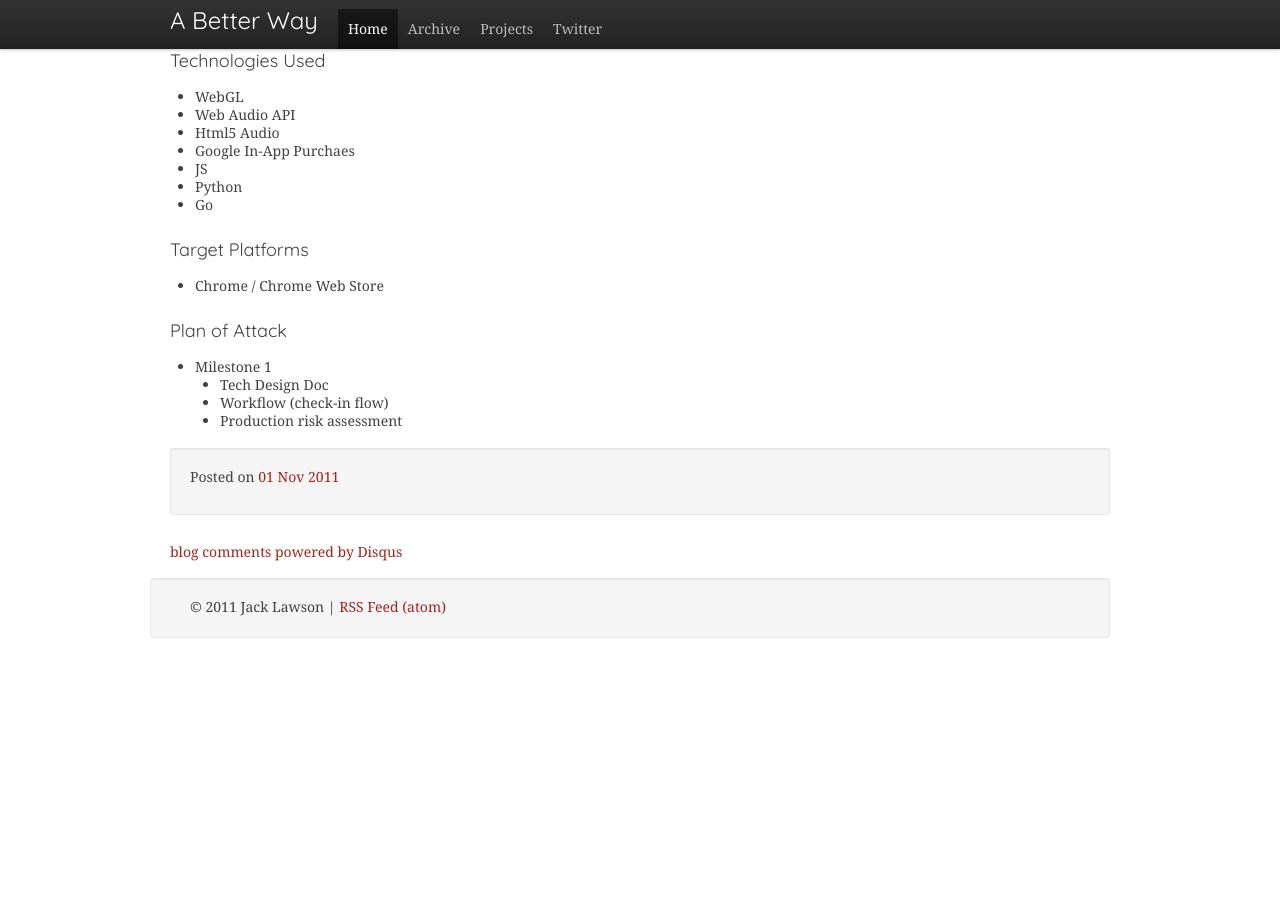
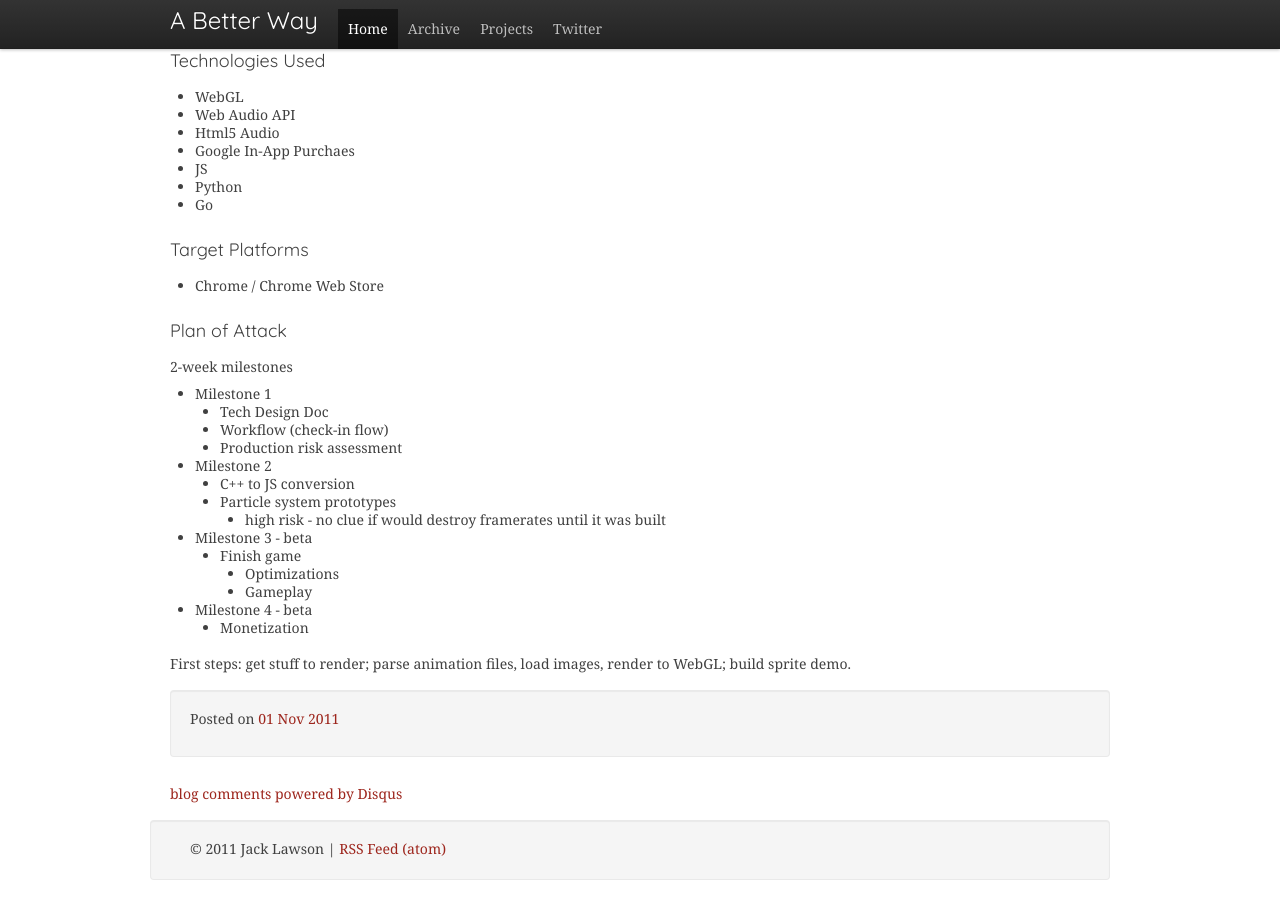
Before and after one commit to ajacksified/ajacksified.github.com, a Jekyll site: the page built from _posts/2011-11-01-new-game-conf-liveblog.markdown, in a window 1280 px wide and 900 px high, scrolled down 5607 px. Built offline with Jekyll 4.4.1, drawn with Linux system fonts in a browser that asks for light colours; nearby versions of some CDN libraries; some web fonts are replaced; Markdown is read by kramdown in place of the engine named in the settings; comment, search, counter and statistics services are not loaded; before the commit the page ends 6265 px from its top, so only the background shows below that.

Commit message:
Session 4

```diff
--- a/_posts/2011-11-01-new-game-conf-liveblog.markdown
+++ b/_posts/2011-11-01-new-game-conf-liveblog.markdown
@@ -376,7 +376,22 @@ PS3, etc. Was contacted to bring to html5 / Chrome Web Store, began July 2011.
 
 ### Plan of Attack
 
+2-week milestones
+
 * Milestone 1
     * Tech Design Doc
     * Workflow (check-in flow)
     * Production risk assessment
+* Milestone 2
+    * C++ to JS conversion
+    * Particle system prototypes
+         * high risk - no clue if would destroy framerates until it was built
+* Milestone 3 - beta
+    * Finish game
+        * Optimizations
+        * Gameplay
+* Milestone 4 - beta
+    * Monetization
+
+First steps: get stuff to render; parse animation files, load images, render
+to WebGL; build sprite demo.
```
